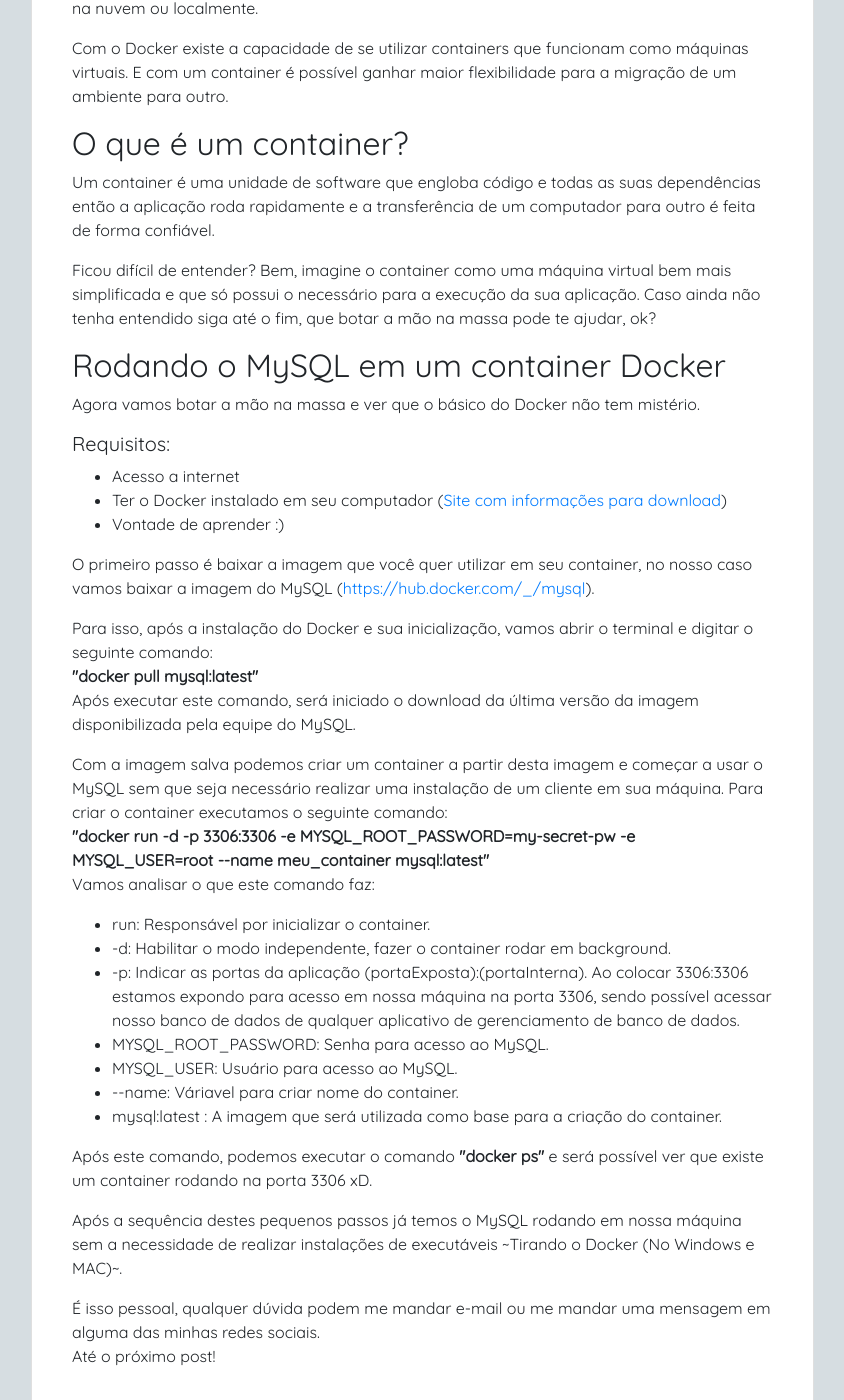
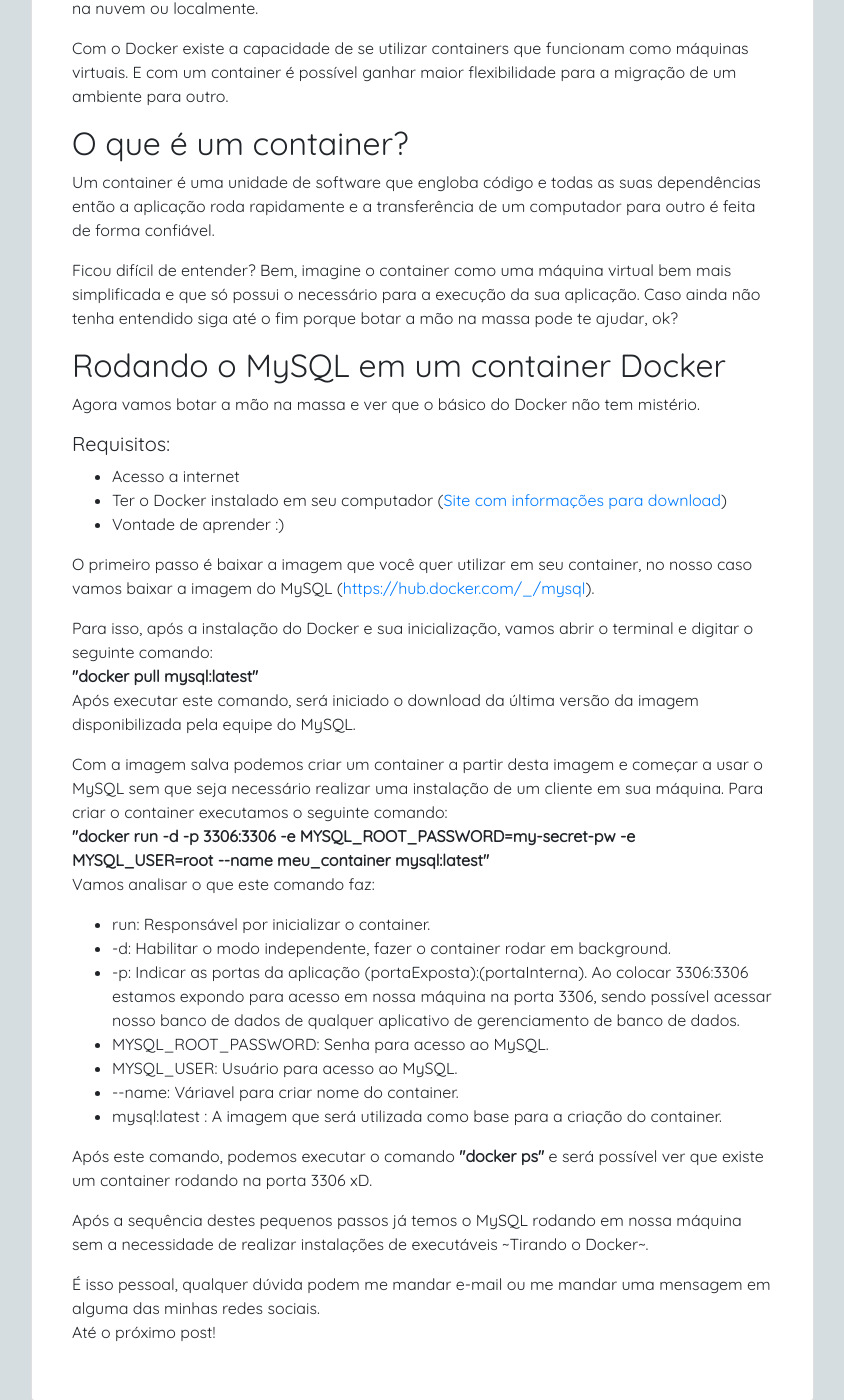
Before and after one commit to MatheusLealAquino/MatheusLealAquino.github.io, a Jekyll site: the page built from _posts/2020-01-29-rodando-mysql-no-docker.md, in a window 1280 px wide and 1400 px high, scrolled down 1383 px. Shown: the whole window, without its empty margins (4-848 px from the left). Built offline with Jekyll 4.4.1, drawn with Linux system fonts in a browser that asks for light colours; nearby versions of some CDN libraries; comment, search, counter and statistics services are not loaded; a style sheet for code colours, icons or effects is not loaded.

Commit message:
some fixes

```diff
--- a/_posts/2020-01-29-rodando-mysql-no-docker.md
+++ b/_posts/2020-01-29-rodando-mysql-no-docker.md
@@ -21,7 +21,7 @@ thumbnail: docker.png
 
 <h2>O que é um container?</h2>
 <p>Um container é uma unidade de software que engloba  código e todas as suas dependências então a aplicação roda rapidamente e a transferência de um computador para outro é feita de forma confiável.</p>
-<p>Ficou difícil de entender? Bem, imagine o container como uma máquina virtual bem mais simplificada e que só possui o necessário para a execução da sua aplicação. Caso ainda não tenha entendido siga até o fim, que botar a mão na massa pode te ajudar, ok?</p>
+<p>Ficou difícil de entender? Bem, imagine o container como uma máquina virtual bem mais simplificada e que só possui o necessário para a execução da sua aplicação. Caso ainda não tenha entendido siga até o fim porque botar a mão na massa pode te ajudar, ok?</p>
 
 <h2>Rodando o MySQL em um container Docker</h2>
 <p>Agora vamos botar a mão na massa e ver que o básico do Docker não tem mistério.</p>
@@ -49,6 +49,6 @@ thumbnail: docker.png
 </ul>
 
 <p>Após este comando, podemos executar o comando <b>"docker ps"</b> e será possível ver que existe um container rodando na porta 3306 xD.</p>
-<p>Após a sequência destes pequenos passos já temos o MySQL rodando em nossa máquina sem a necessidade de realizar instalações de executáveis ~Tirando o Docker (No Windows e MAC)~.</p>
+<p>Após a sequência destes pequenos passos já temos o MySQL rodando em nossa máquina sem a necessidade de realizar instalações de executáveis ~Tirando o Docker~.</p>
 <p>É isso pessoal, qualquer dúvida podem me mandar e-mail ou me mandar uma mensagem em alguma das minhas redes sociais. <br>
 Até o próximo post!</p>
```
